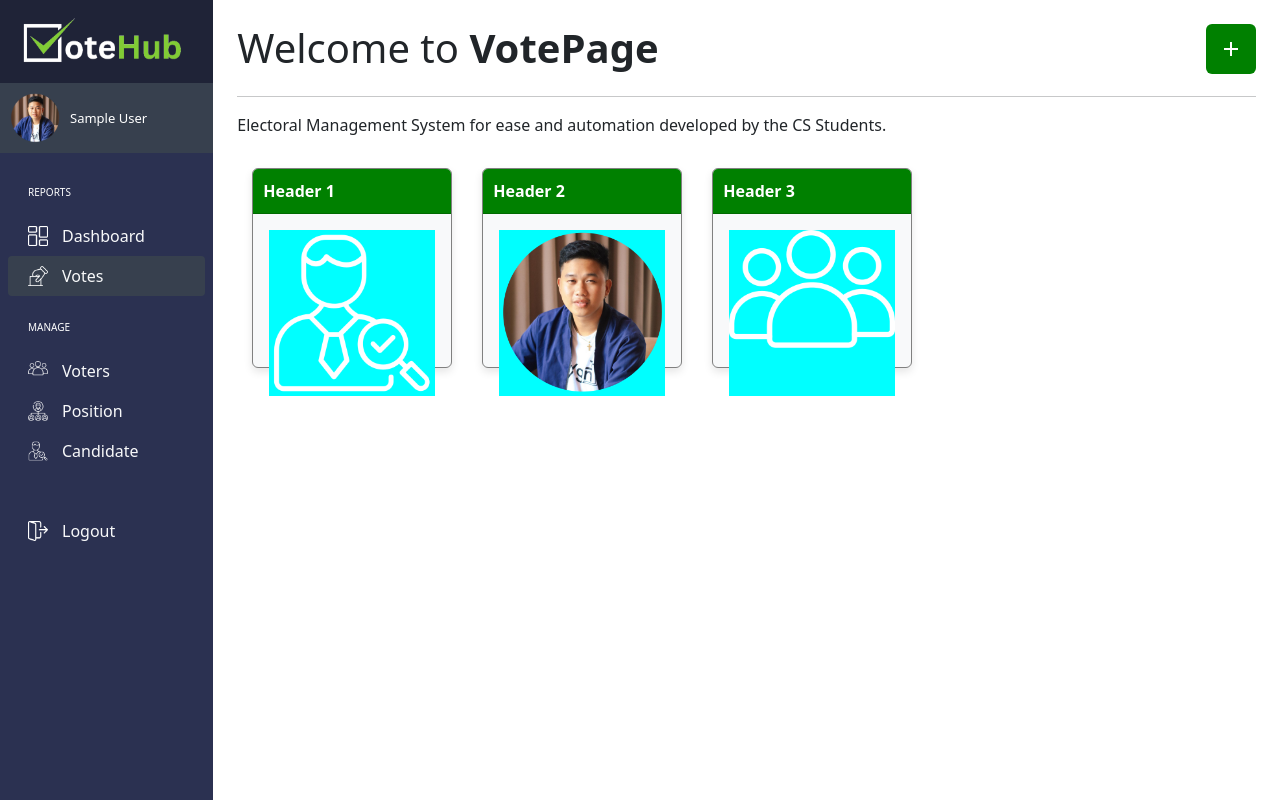
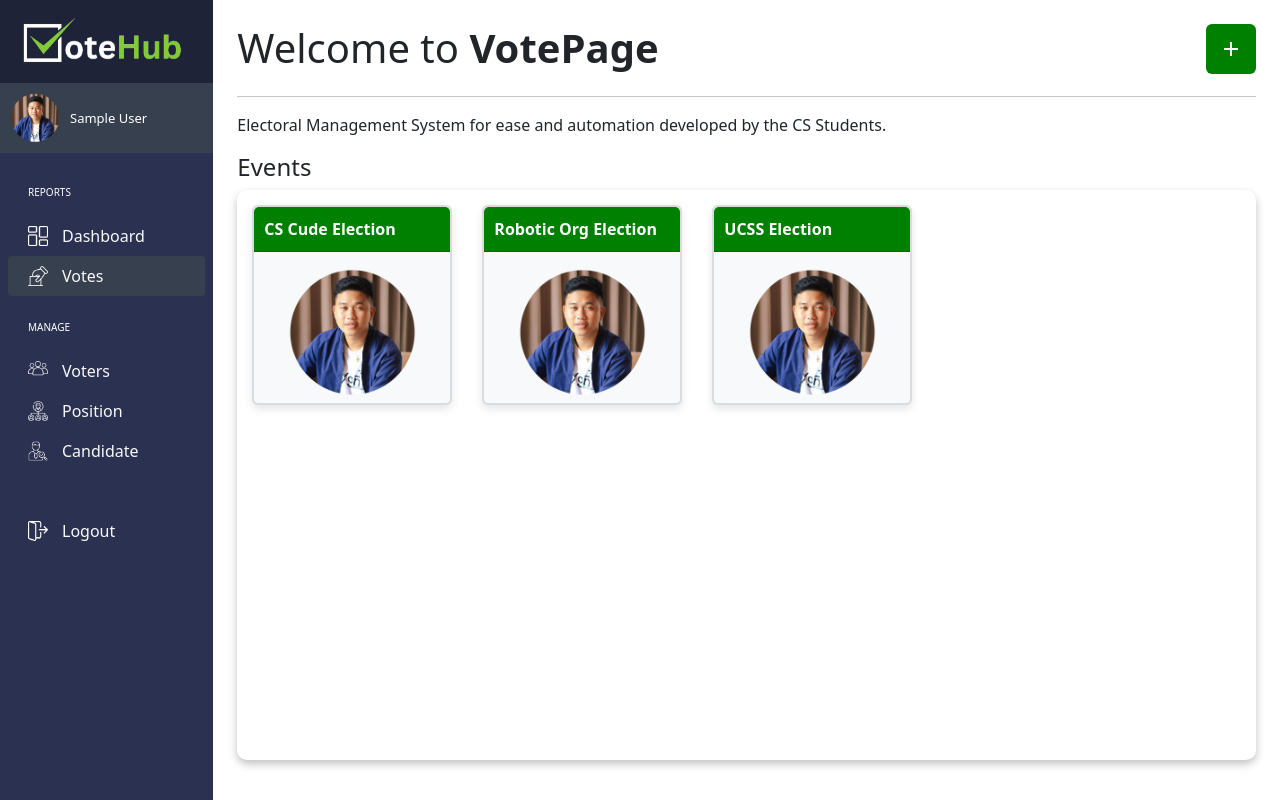
Before and after one commit to KaelNierras/VoteHub, a Vue app: page /votes in a window 1280 px wide. Built offline with nearby package versions, Linux system fonts and the light colour scheme; no server answers; the database is empty; sample sign-in values are in the browser's storage.

Commit message:
Cards with Image

```diff
--- a/src/components/Votes.vue
+++ b/src/components/Votes.vue
@@ -11,7 +11,7 @@
     <hr>
     <p>Electoral Management System for ease and automation developed by the CS Students.</p>
   </div>
-
+  <p class="title h4 ">Events</p>
   <div class="cards-container">
     <div v-for="(row, rowIndex) in rows" :key="rowIndex" class="card-row">
       <div v-for="(column, columnIndex) in row" :key="columnIndex" class="card bg-light text-dark">
@@ -30,9 +30,9 @@
 import { ref, computed } from 'vue';
 
 const cardList = ref([
-  { header: "Header 1", image: "selected.png" },
-  { header: "Header 2", image: "profile.png" },
-  { header: "Header 3", image: "people.png" },
+  { header: "CS Cude Election", image: "profile.png" },
+  { header: "Robotic Org Election", image: "profile.png" },
+  { header: "UCSS Election", image: "profile.png" },
   // Add more cards as needed
 ]);
 
@@ -47,20 +47,25 @@ const rows = computed(() => {
 </script>
 
 <style scoped>
-
 .card-body img {
-  background-color: aqua;
+  width: 200px;
+  height: 130px;
+  object-fit: contain;
 }
 .cards-container {
-  height: calc(100vh - 200px); /* Adjust as needed */
+  height: calc(100vh - 230px); /* Adjust as needed */
   overflow-y: auto;
+  background-color: white;
+  border-radius: 10px;
+  box-shadow: 0 4px 8px rgba(0, 0, 0, 0.247);
+
 }
 
 .card {
   display: flex;
   flex-direction: column;
   justify-content: space-between;
-  border: .5px solid grey;
+  border: 2px solid rgba(128, 128, 128, 0.251);
   width: 200px;
   height: 200px;
   margin: 15px;
```
